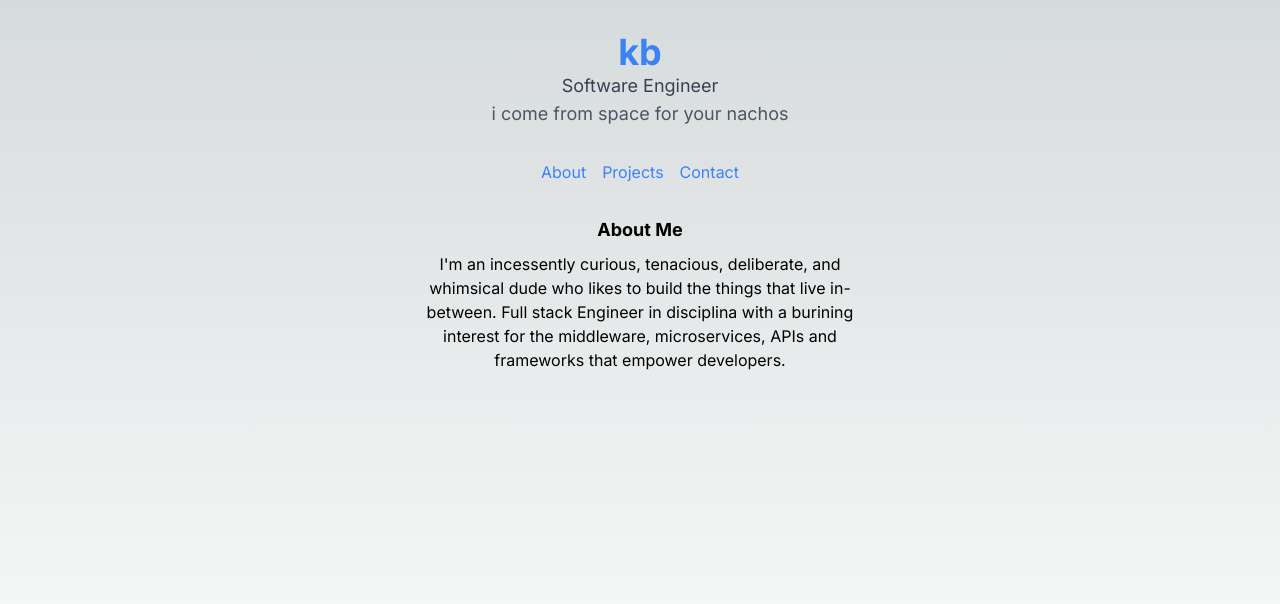
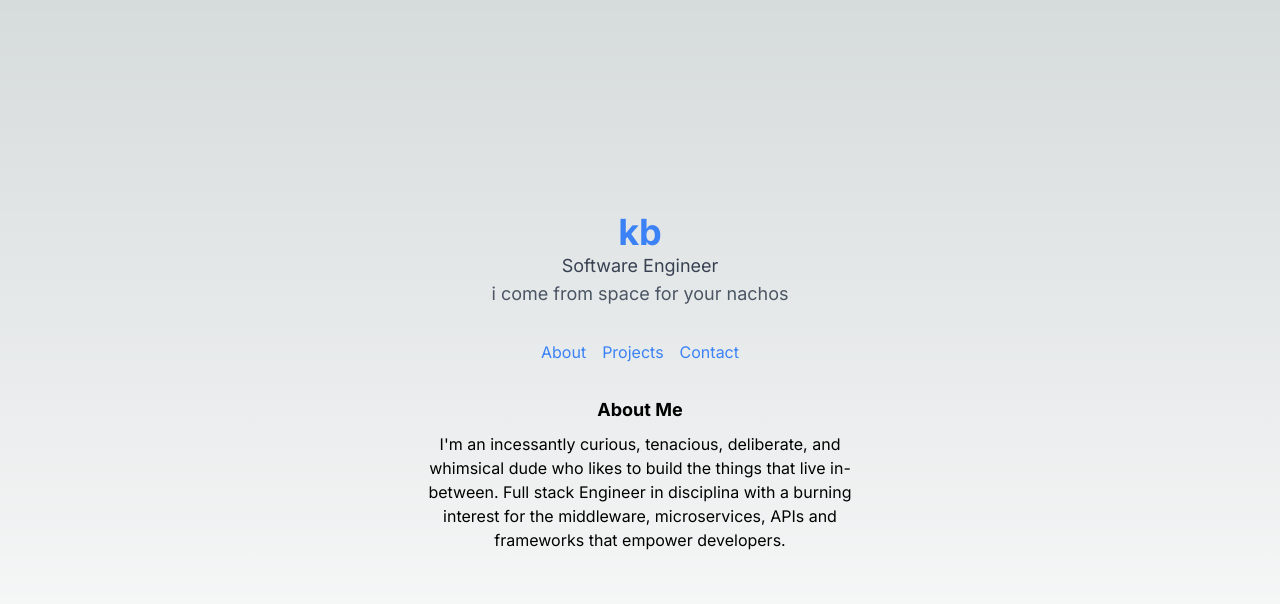
Before and after one commit to kbinreallife/kb.github.io, a Next.js app: page / in a window 1280 px wide. Both pictures are taken after a click on the link "About". Shown: the top 604 px of the page. Built offline with nearby package versions, Linux system fonts and the light colour scheme.

Commit message:
update dir

```diff
--- a/src/app/page.js
+++ b/src/app/page.js
@@ -44,11 +44,11 @@ export default function Home() {
   };
 
   return (
-    <div className="min-h-screen dark:bg-grey-100">
+    <div className="min-h-screen flex content-center place-items-center dark:bg-grey-100">
       <div className="max-w-md mx-auto py-8 text-center">
         <Head>
-          <title>My Personal Website</title>
-          <meta name="description" content="Welcome to my personal website" />
+          <title>thekbsareinsidethecomputer</title>
+          <meta name="description" content="what is this, a website for ants?" />
           <link rel="icon" href="/favicon.ico" />
         </Head>
 
@@ -93,7 +93,7 @@ export default function Home() {
             <div className="rounded-md h-48">
               <h2 className="text-lg font-bold mb-2">About Me</h2>
               <p>
-              I'm an incessently curious, tenacious, deliberate, and whimsical dude who likes to build the things that live in-between. Full stack Engineer in disciplina with a burining interest for the middleware, microservices, APIs and frameworks that empower developers.
+                I&apos;m an incessantly curious, tenacious, deliberate, and whimsical dude who likes to build the things that live in-between. Full stack Engineer in disciplina with a burning interest for the middleware, microservices, APIs and frameworks that empower developers.
               </p>
             </div>
           )}
```
